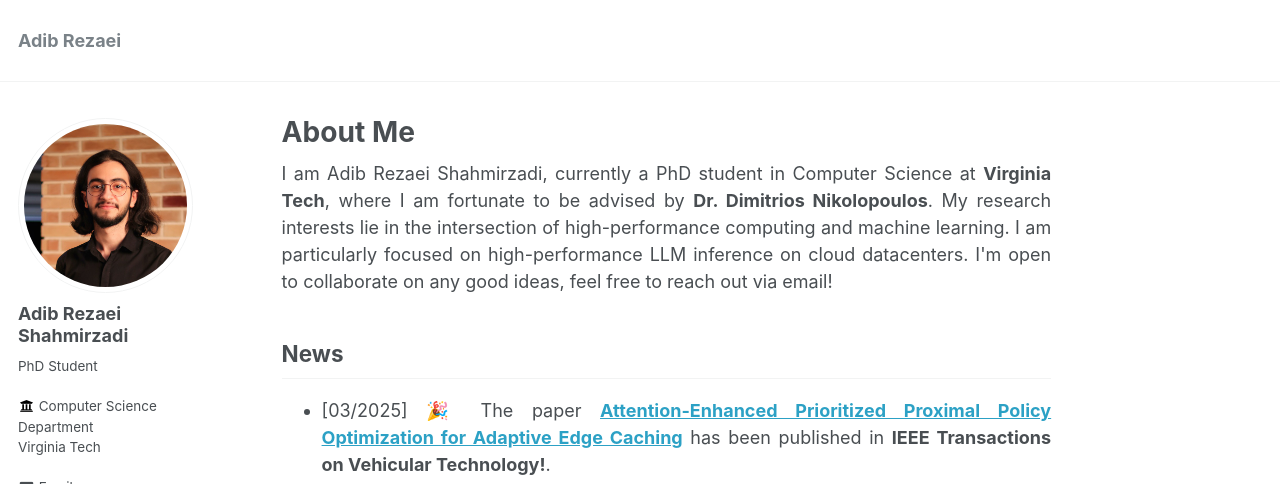
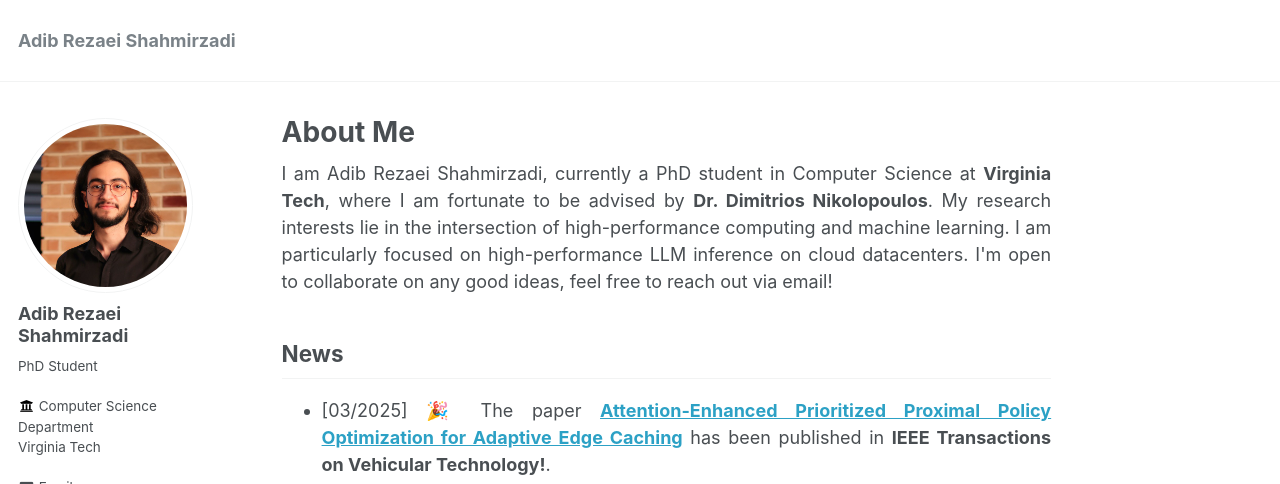
Before and after one commit to Adib-Rezaei/Adib-Rezaei.github.io, a plain HTML site: page index.html in a window 1280 px wide. Shown: the top 484 px of the page. Drawn offline with nearby package versions, Linux system fonts and the light colour scheme; some packages are replaced by stand-ins of ours.

Commit message:
update name

```diff
--- a/index.html
+++ b/index.html
@@ -64,7 +64,7 @@
                         </button>
                         <ul class="visible-links">
                             <li class="masthead__menu-item masthead__menu-item--lg">
-                                <a href="http://Adib-Rezaei.github.io">Adib Rezaei</a>
+                                <a href="http://Adib-Rezaei.github.io">Adib Rezaei Shahmirzadi</a>
                             </li>
                         </ul>
                         <ul class="hidden-links hidden"></ul>
```
